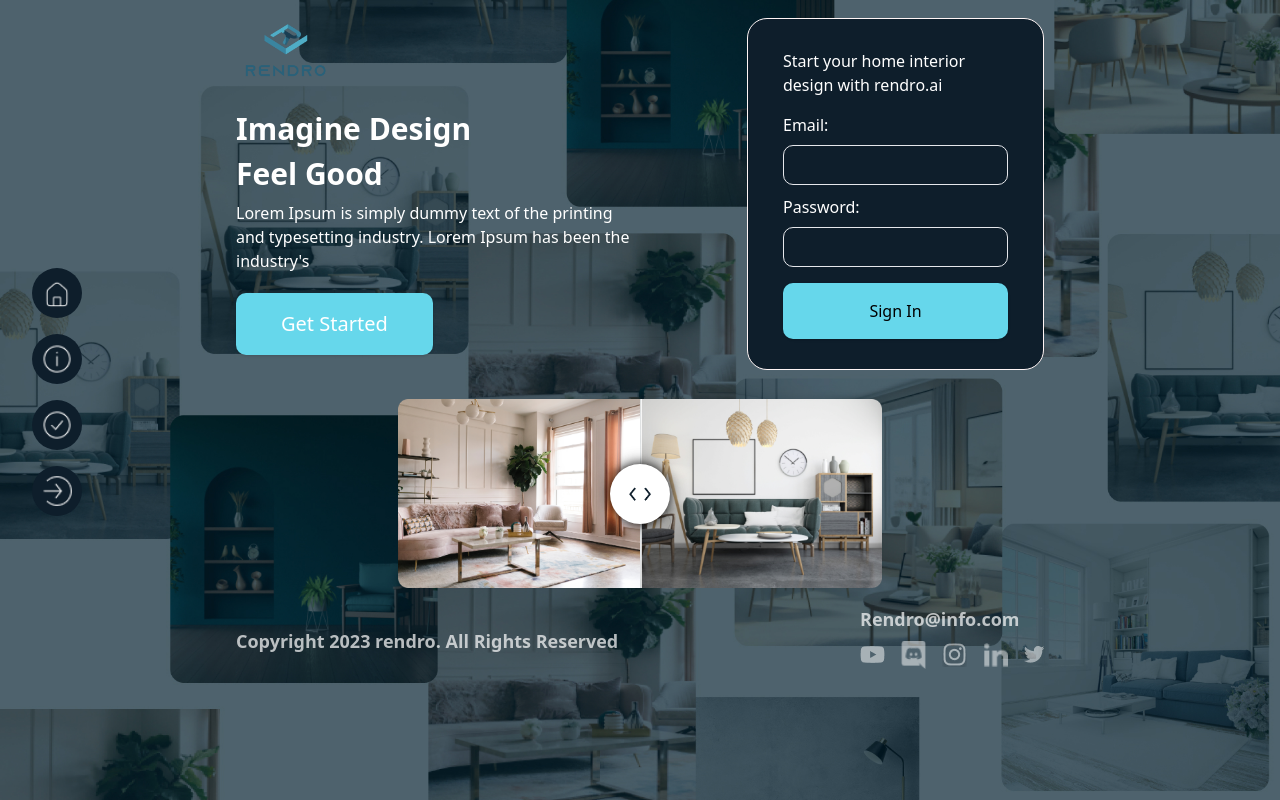
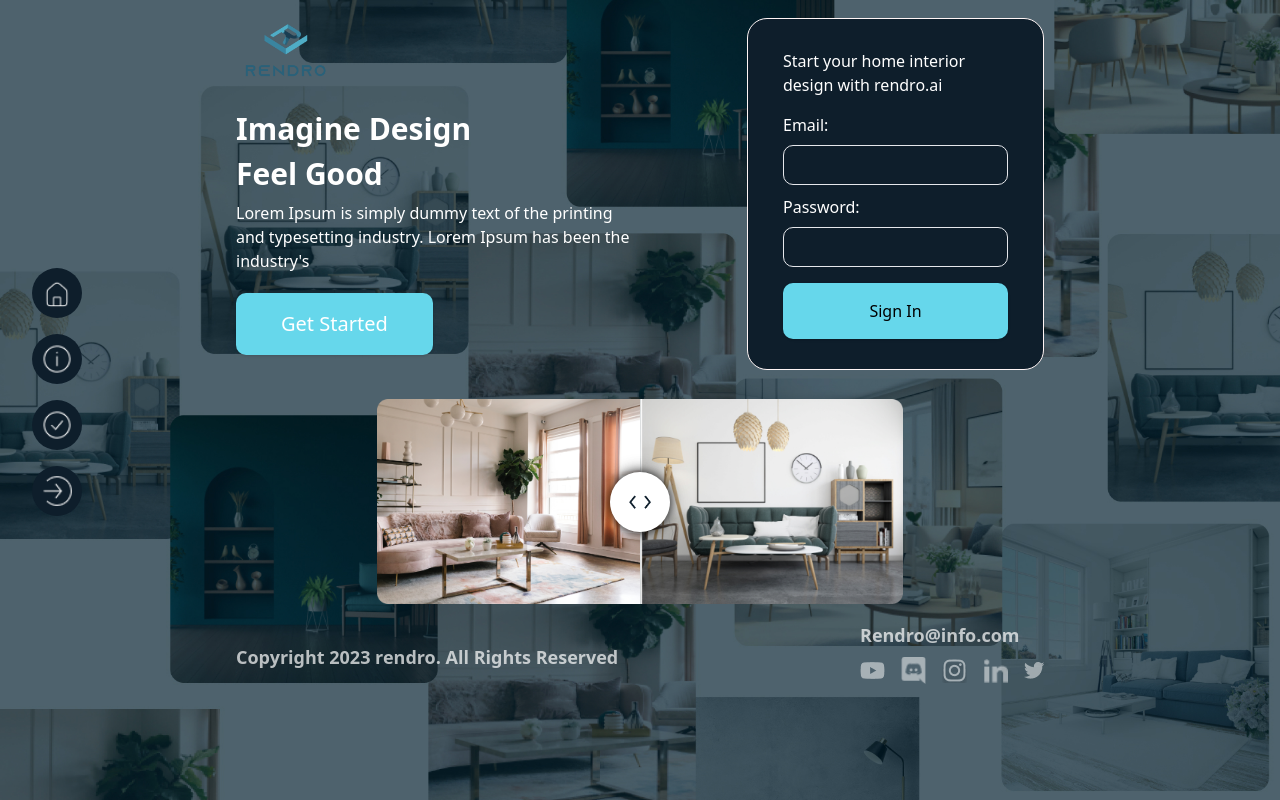
Before and after one commit to paradisefam/homedesign, a Next.js app: page / in a window 1280 px wide. Built offline with nearby package versions, Linux system fonts and the light colour scheme.

Commit message:
image size 60% to 65%

```diff
--- a/src/app/page.tsx
+++ b/src/app/page.tsx
@@ -45,7 +45,7 @@ export default function Home() {
           </div>
         </div>
 
-        <div className="flex items-center justify-center relative w-[60%] mx-auto">
+        <div className="flex items-center justify-center relative w-[65%] mx-auto">
           <img src="assets/images/home1.png" className="w-1/2" />
           <img src="assets/images/home2.png" className="w-1/2" />
           <div className="absolute top-1/2 left-1/2 transform -translate-x-1/2 -translate-y-1/2 rounded-full bg-white  change-home-btn">
```
